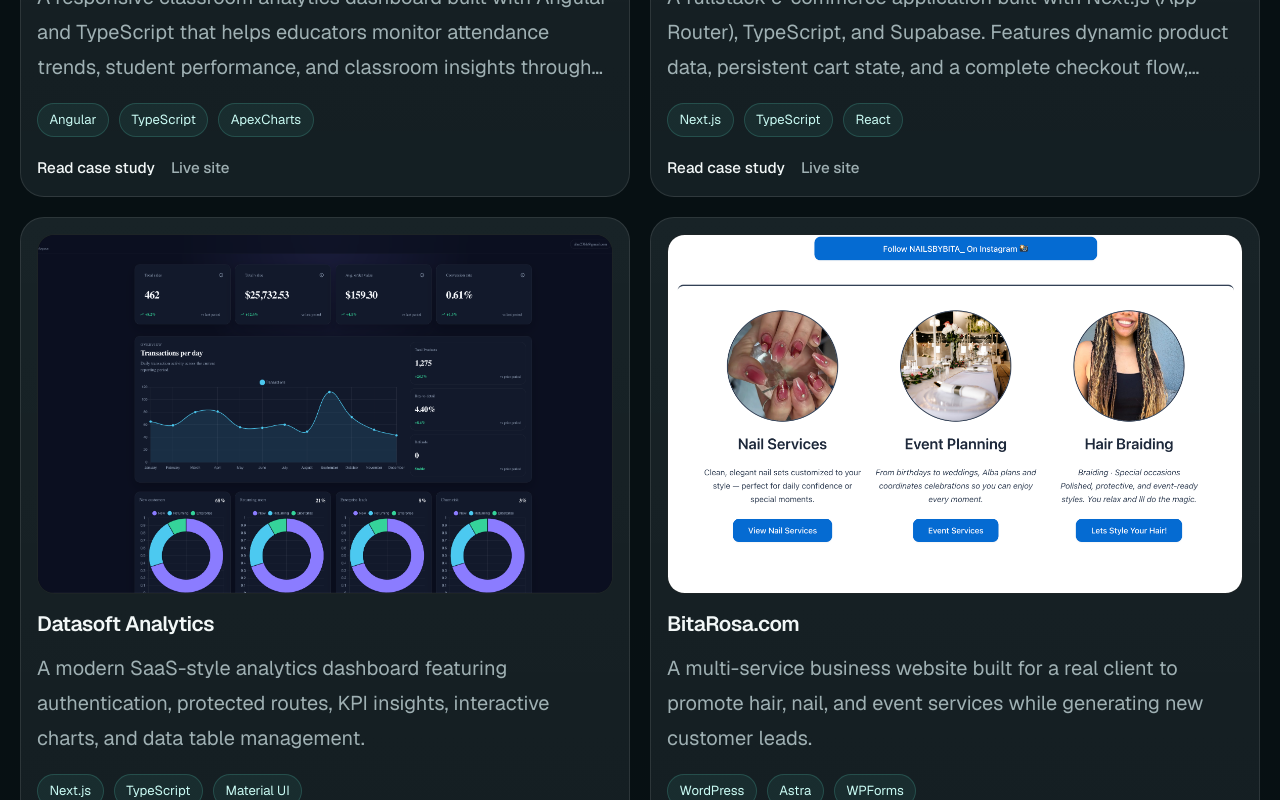
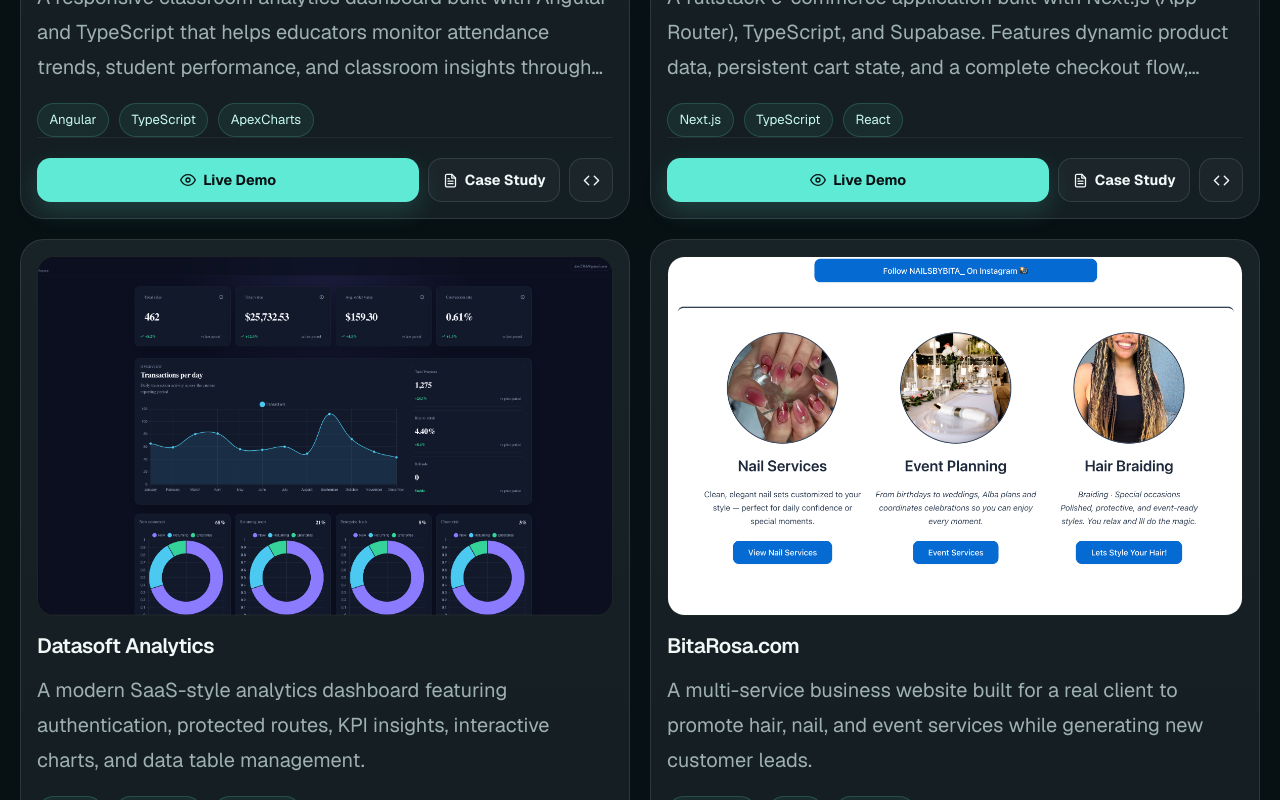
Before and after one commit to Alan23bh/portfolio, a Next.js app: page / in a window 1280 px wide. Shown: the part 1720-2520 px from the top of the page. Built offline with nearby package versions, Linux system fonts and the light colour scheme.

Commit message:
feat:added button styling to project cards

```diff
--- a/app/globals.css
+++ b/app/globals.css
@@ -619,12 +619,102 @@
   margin-top: 1.1rem;
 }
 
-.project-links {
+/* .project-links {
   display: flex;
   gap: 1rem;
   margin-top: auto;
   padding-top: 1.25rem;
+} */
+.project-links {
+  display: grid;
+  grid-template-columns: 2fr auto auto;
+  gap: 0.55rem;
+  align-items: center;
+  margin-top: auto;
+  padding-top: 1.25rem;
+
+  border-top: 1px solid rgba(255, 255, 255, 0.06);
 }
+
+.project-link-primary,
+.project-link-secondary,
+.project-link-icon {
+  display: inline-flex;
+  align-items: center;
+  justify-content: center;
+  gap: 0.45rem;
+
+  min-height: 44px;
+
+  border-radius: 0.85rem;
+
+  font-size: 0.9rem;
+  font-weight: 650;
+
+  transition:
+    transform 180ms ease,
+    border-color 180ms ease,
+    background-color 180ms ease,
+    box-shadow 180ms ease;
+}
+
+/* MAIN BUTTON */
+.project-link-primary {
+  padding: 0 1rem;
+
+  background: var(--accent);
+  color: #071013;
+
+  box-shadow: 0 10px 24px rgba(94, 234, 212, 0.16);
+}
+
+.project-link-primary:hover {
+  transform: translateY(-2px);
+
+  background: var(--accent-strong);
+
+  box-shadow: 0 16px 34px rgba(94, 234, 212, 0.24);
+}
+
+/* SECONDARY BUTTON */
+.project-link-secondary {
+  padding: 0 0.85rem;
+  white-space: nowrap;
+  border: 1px solid var(--border);
+
+  background: rgba(255, 255, 255, 0.035);
+
+  color: var(--text);
+}
+
+.project-link-secondary:hover {
+  transform: translateY(-2px);
+
+  border-color: var(--border-strong);
+
+  background: rgba(255, 255, 255, 0.07);
+}
+
+/* ICON BUTTON */
+.project-link-icon {
+  width: 44px;
+  height: 44px;
+
+  border: 1px solid var(--border);
+
+  background: rgba(255, 255, 255, 0.035);
+
+  color: var(--text);
+}
+
+.project-link-icon:hover {
+  transform: translateY(-2px);
+
+  border-color: var(--border-strong);
+
+  background: rgba(255, 255, 255, 0.07);
+}
+
 #projects {
   padding-top: clamp(3rem, 5vw, 4.5rem);
 }
--- a/components/ProjectCard.tsx
+++ b/components/ProjectCard.tsx
@@ -1,7 +1,7 @@
 import Link from "next/link";
 import Image from "next/image";
 import { Project } from "@/types/project";
-
+import { FiEye, FiCode, FiFileText } from "react-icons/fi";
 type Props = {
   project: Project;
 };
@@ -36,18 +36,35 @@
         </div>
 
         <div className="project-links">
-          <Link href={`/projects/${project.slug}`} className="text-link">
-            Read case study
-          </Link>
-
           <a
             href={project.live}
             target="_blank"
             rel="noopener noreferrer"
-            className="text-link text-link-muted"
+            className="project-link-primary"
           >
-            Live site
+            <FiEye size={16} />
+            Live Demo
           </a>
+
+          <Link
+            href={`/projects/${project.slug}`}
+            className="project-link-secondary"
+          >
+            <FiFileText size={15} />
+            Case Study
+          </Link>
+
+          {project.github && (
+            <a
+              href={project.github}
+              target="_blank"
+              rel="noopener noreferrer"
+              className="project-link-icon"
+              aria-label={`${project.name} GitHub repository`}
+            >
+              <FiCode size={17} />
+            </a>
+          )}
         </div>
       </div>
     </article>
```
